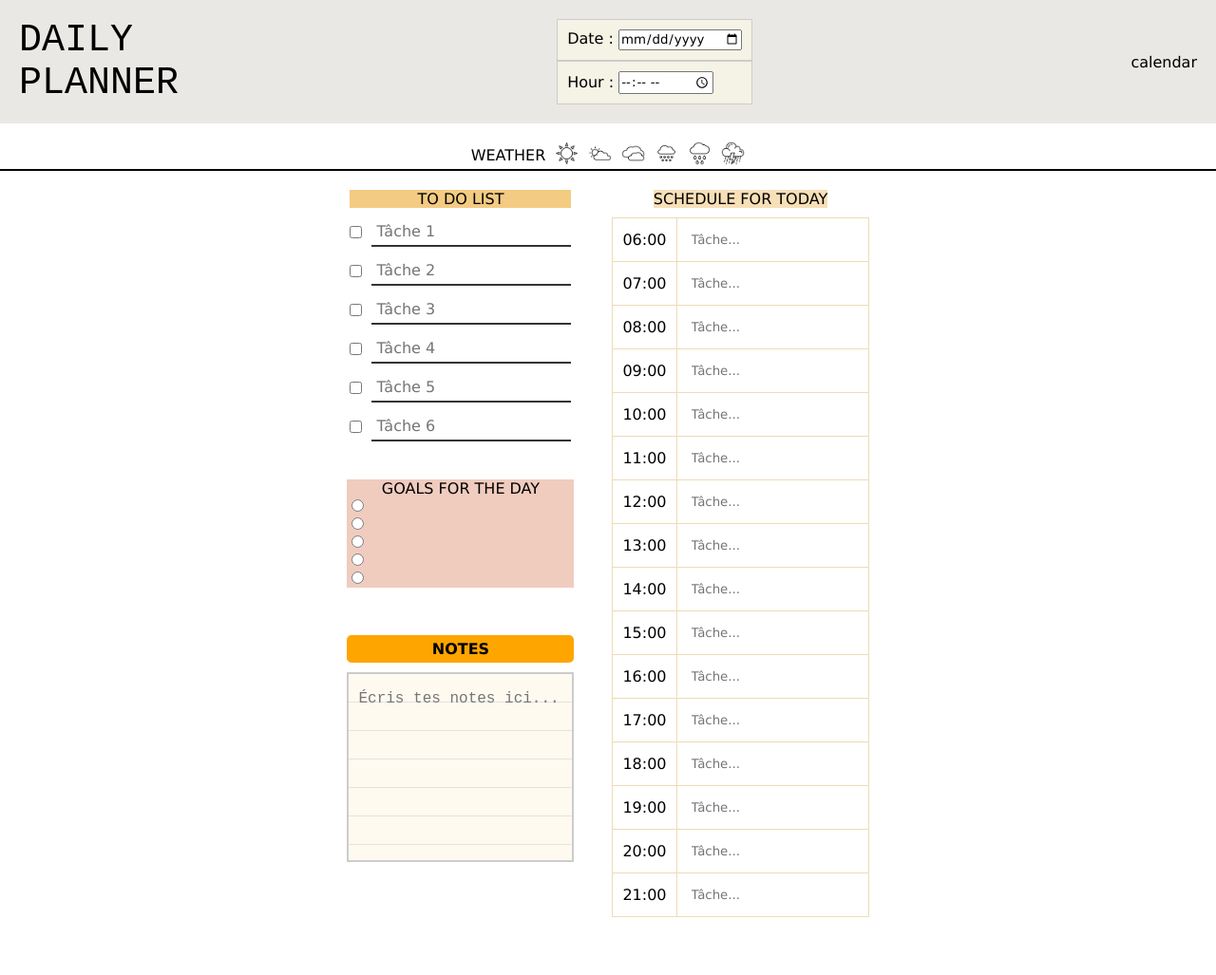
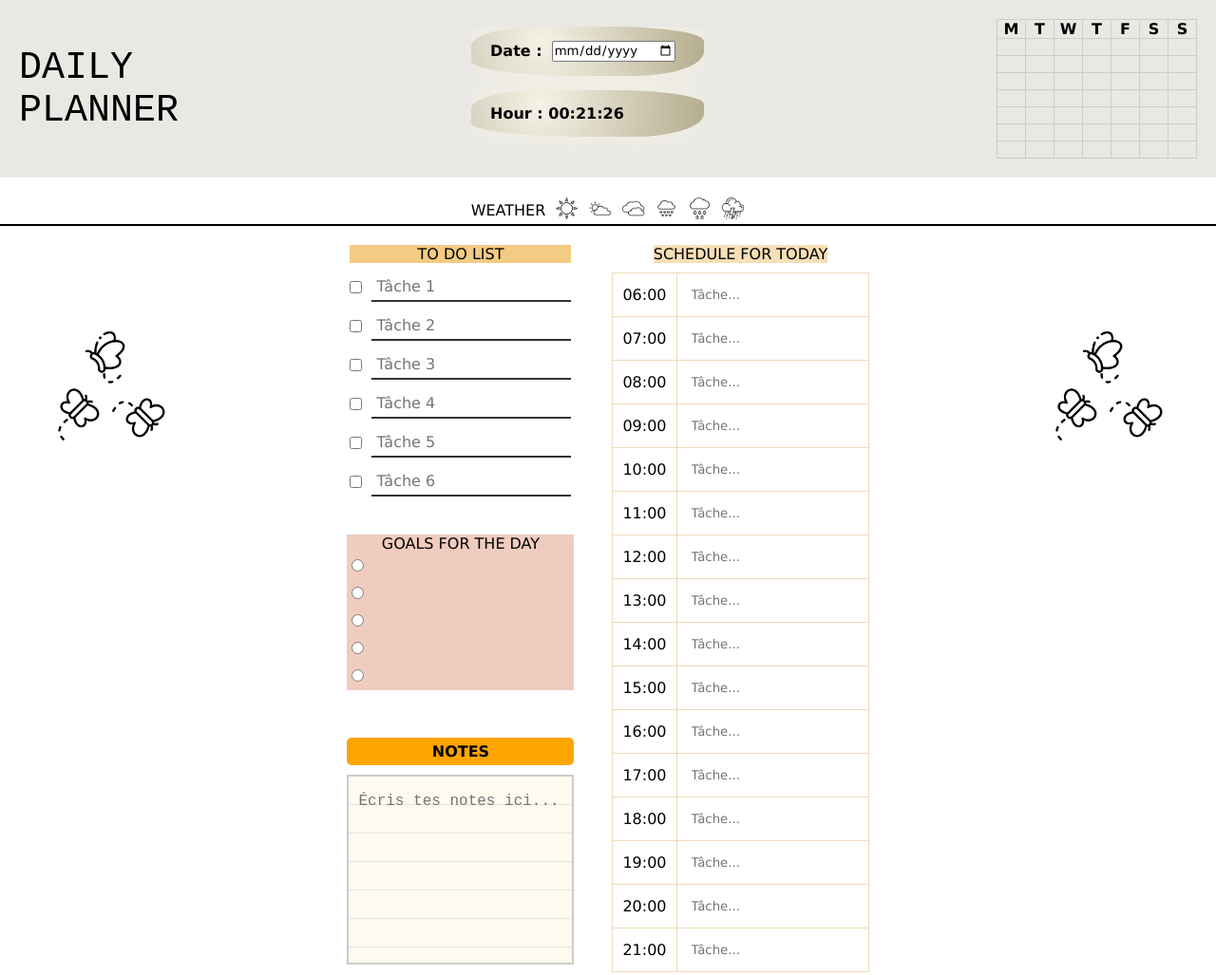
Before and after one commit to Yan739/Daily-Planner, a plain HTML site: page index.html in a window 1280 px wide. Shown: the whole page at 95% size. Before the commit the page ends 986 px from the top, so only its background shows below. Drawn offline with Linux system fonts and the light colour scheme.

Commit message:
feat: set automatic hour

```diff
--- a/index.html
+++ b/index.html
@@ -16,15 +16,90 @@
           Date : <input type="date" name="date" id="date" /><br />
         </div>
 
-        <div class="date-time">
-          Hour : <input type="time" name="hour" id="hour" />
-        </div>
+        <div class="date-time" id="time">Hour : 00:00:00</div>
       </div>
 
-      <div class="calendar">calendar</div>
+      <div class="calendar">
+        <table class="calendar-table">
+          <thead>
+            <tr>
+              <th>M</th>
+              <th>T</th>
+              <th>W</th>
+              <th>T</th>
+              <th>F</th>
+              <th>S</th>
+              <th>S</th>
+            </tr>
+          </thead>
+          <tbody>
+            <tr>
+              <td></td>
+              <td></td>
+              <td></td>
+              <td></td>
+              <td></td>
+              <td></td>
+              <td></td>
+            </tr>
+            <tr>
+              <td></td>
+              <td></td>
+              <td></td>
+              <td></td>
+              <td></td>
+              <td></td>
+              <td></td>
+            </tr>
+            <tr>
+              <td></td>
+              <td></td>
+              <td></td>
+              <td></td>
+              <td></td>
+              <td></td>
+              <td></td>
+            </tr>
+            <tr>
+              <td></td>
+              <td></td>
+              <td></td>
+              <td></td>
+              <td></td>
+              <td></td>
+              <td></td>
+            </tr>
+            <tr>
+              <td></td>
+              <td></td>
+              <td></td>
+              <td></td>
+              <td></td>
+              <td></td>
+              <td></td>
+            </tr>
+            <tr>
+              <td></td>
+              <td></td>
+              <td></td>
+              <td></td>
+              <td></td>
+              <td></td>
+              <td></td>
+            </tr>
+            <tr>
+              <td></td>
+              <td></td>
+              <td></td>
+              <td></td>
+              <td></td>
+              <td></td>
+              <td></td>
+            </tr>
+          </tbody>
+        </table>
+      </div>
     </header>
-
-    <br />
 
     <div class="weather">
       <ul class="weather-list">
@@ -62,6 +137,18 @@
     <div class="separate"></div>
 
     <div class="main-content">
+      <img
+        class="main-img1"
+        src="assets/papillons.png"
+        alt="butterfly1"
+        height="150"
+      />
+      <img
+        class="main-img2"
+        src="assets/papillons.png"
+        alt="butterfly1"
+        height="150"
+      />
       <div class="left-column">
         <div class="to-do">
           <ul class="to-do-list">
@@ -196,5 +283,6 @@
         </table>
       </div>
     </div>
+    <script src="script.js"></script>
   </body>
 </html>
--- a/script.js
+++ b/script.js
@@ -0,0 +1,12 @@
+const showTime = () => {
+  const now = new Date();
+  let hours = String(now.getHours()).padStart(2, "0");
+  let minutes = String(now.getMinutes()).padStart(2, "0");
+  let secondes = String(now.getSeconds()).padStart(2, "0");
+
+  const currentTime = `Hour : ${hours}:${minutes}:${secondes}`;
+
+  document.getElementById("time").textContent = currentTime;
+};
+showTime();
+setInterval(showTime, 1000);
--- a/style.css
+++ b/style.css
@@ -5,12 +5,14 @@
   font-family: Verdana, Geneva, Tahoma, sans-serif, "Times New Roman", Times,
     serif, Tahoma, Geneva, Verdana, sans-serif, "Arial Narrow", Arial,
     sans-serif, sans-serif;
+  overflow-x: hidden;
 }
 
 header {
   display: flex;
   justify-content: space-between;
   align-items: center;
+  position: relative;
   padding: 20px;
   background-color: rgb(233, 232, 228);
 }
@@ -21,19 +23,49 @@ header {
 }
 
 .date-time {
+  padding: 15px 20px;
+  margin-bottom: 15px;
+  background: radial-gradient(circle at 30% 30%, #f5f2e6, #b4ac8d);
+  border-radius: 30% 40% 30% 50% / 40% 30% 50% 30%;
+  box-shadow: 0 0 30px 5px rgba(245, 242, 230, 0.8);
+  filter: blur(0.3px);
+  backdrop-filter: blur(1px);
+  font-weight: bold;
+  font-size: 16px;
+  display: flex;
+  align-items: center;
+  gap: 10px;
+}
+
+
+.calendar-table {
+  border-collapse: collapse;
+  table-layout: fixed;
+  font-size: 16px;
+}
+.calendar-table th,
+.calendar-table td {
   border: 1px solid #ccc;
-  padding: 10px;
-  background-color: rgb(245, 242, 230);
+  width: 30px;
+  height: 18px;
+  text-align: center;
+}
+
+.weather {
+  display: flex;
+  justify-content: center;
+  margin-top: 20px;
 }
 
 .weather-list {
   display: flex;
+  flex-direction: row;
   align-items: center;
   justify-content: center;
+  gap: 10px;
   list-style: none;
-  gap: 10px;
-  padding-left: 0px;
-  margin-left: 0px;
+  padding: 0;
+  margin: 0;
 }
 
 .separate {
@@ -43,10 +75,25 @@ header {
 
 .main-content {
   display: flex;
+  position: relative;
   align-items: flex-start;
   justify-content: center;
   gap: 40px;
   padding: 20px;
+}
+
+.main-img1 {
+  position: absolute;
+  margin-right: 1050px;
+  margin-top: 75px;
+  z-index: 10;
+}
+
+.main-img2 {
+  position: absolute;
+  margin-left: 1050px;
+  margin-top: 75px;
+  z-index: 10;
 }
 
 .left-column {
@@ -128,13 +175,14 @@ header {
 
 .goals-list li {
   list-style: none;
-  padding-left: 5px;
+  padding: 5px;
 }
 
 .goals-list input[type="text"] {
   border: none;
   outline: none;
   background-color: rgb(240, 204, 191);
+  padding-left: 10px;
 }
 
 .note {
```
Also changed, not shown: assets/papillons.png (added).
